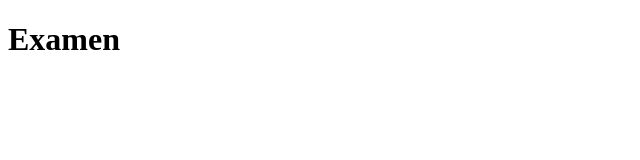
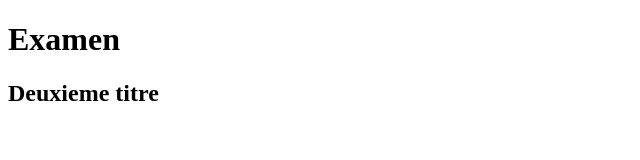
Before and after one commit to efy26/Projet_Examen, a plain HTML site: page index.html in a window 1280 px wide. Shown: the whole page, without its empty margins (0-640 px from the left). Drawn offline with Linux system fonts and the light colour scheme.

Commit message:
Update index.html

```diff
--- a/index.html
+++ b/index.html
@@ -7,5 +7,6 @@
 </head>
 <body>
     <h1>Examen</h1>
+    <h2>Deuxieme titre</h2>
 </body>
 </html>
```
